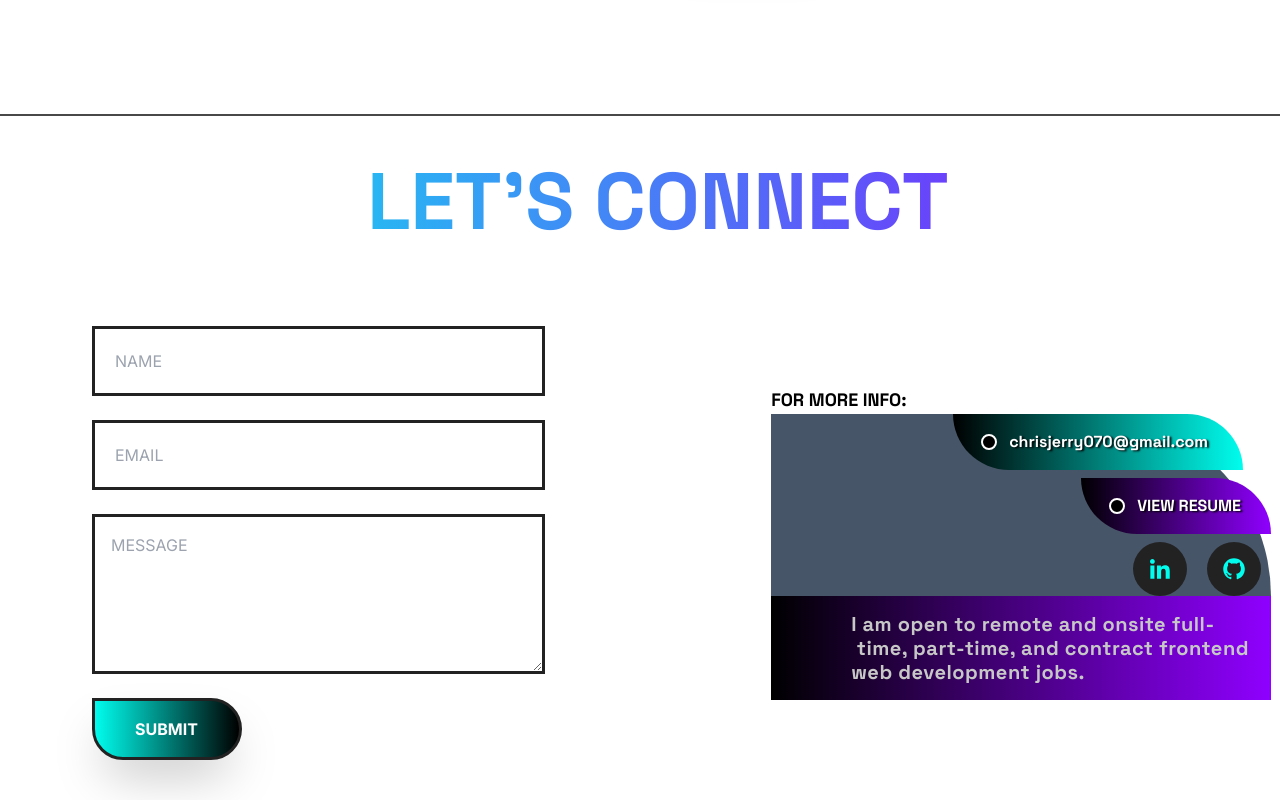
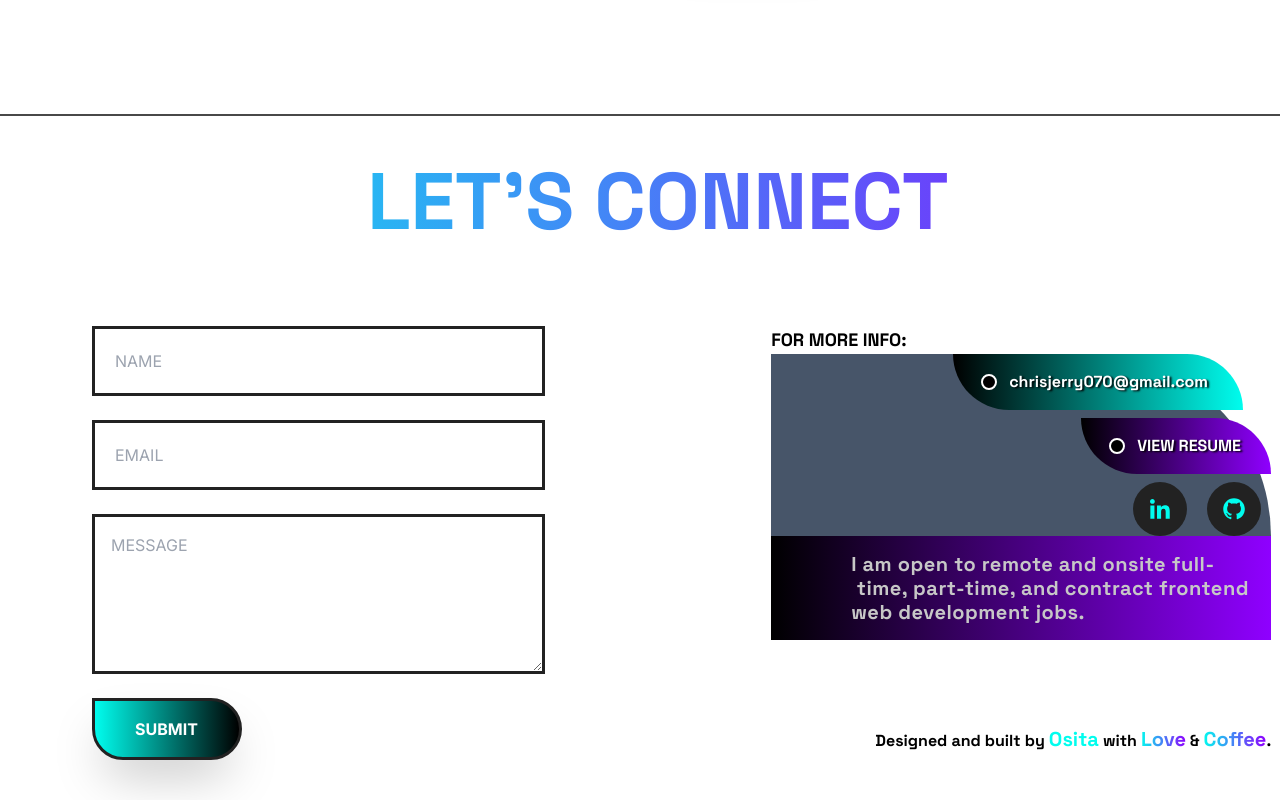
Before and after one commit to ossydimma/my-portfolio, a Next.js app: page / in a window 1280 px wide. Shown: the part 3772-4572 px from the top of the page. Built offline with nearby package versions, Linux system fonts and the light colour scheme.

Commit message:
created adjusted code

```diff
--- a/src/app/components/Connect.tsx
+++ b/src/app/components/Connect.tsx
@@ -15,16 +15,8 @@ export const Connect = () => {
         let's connect
       </h1>
 
-      <div className=" flex flex-row-reverse justify-between items-center px-14 mt-20 ">
-        <div className=" w-[40%] text-white flex flex-col-reverse ">
-          <p
-            className={`w-[500px]  py-4 pl-20 bg-gradient-to-l from-[#8F00FF] to-black     text-lg tracking-wide   md:leading-6  md:text-xl text-[#c7c7c7]  ${SpaceGrotesk.className}`}
-          >
-            I am open to remote and onsite full-&nbsp;time, part-time, and contract
-            frontend web development jobs.
-          </p>
-
-
+      <div className=" flex flex-row-reverse justify-between items-start px-14 mt-20 ">
+        <div className=" w-[40%] text-white flex  ">
           <div className=" ">
             <p
               className={`   font-semibold  uppercase text-[#000] text-xl   md:text-lg    dark:text-white ${SpaceGrotesk.className}`}
@@ -93,7 +85,22 @@ export const Connect = () => {
                 </div>
               </div>
             </section>
-
+            <div className="  flex flex-col gap-[85px]">
+              <p
+                className={`w-[500px]  py-4 pl-20 bg-gradient-to-l from-[#8F00FF] to-black     text-lg tracking-wide   md:leading-6  md:text-xl text-[#c7c7c7]  ${SpaceGrotesk.className}`}
+              >
+                I am open to remote and onsite full-&nbsp;time, part-time, and
+                contract frontend web development jobs.
+              </p>
+              <p
+                className={`text-right  text-[#000] dark:text-[#c7c7c7] ${SpaceGrotesk.className}`}
+              >
+                Designed and built by{" "}
+                <span className=" text-[#00FDEE] text-xl">Osita</span> with{" "}
+                <span className=" heading-txt text-xl">Love</span> &{" "}
+                <span className=" heading-txt text-xl">Coffee</span>.
+              </p>
+            </div>
           </div>
         </div>
         <form className=" w-[50%]  flex flex-col  gap-6 ">
```
Lines whose indentation alone changed are shown as unchanged.
